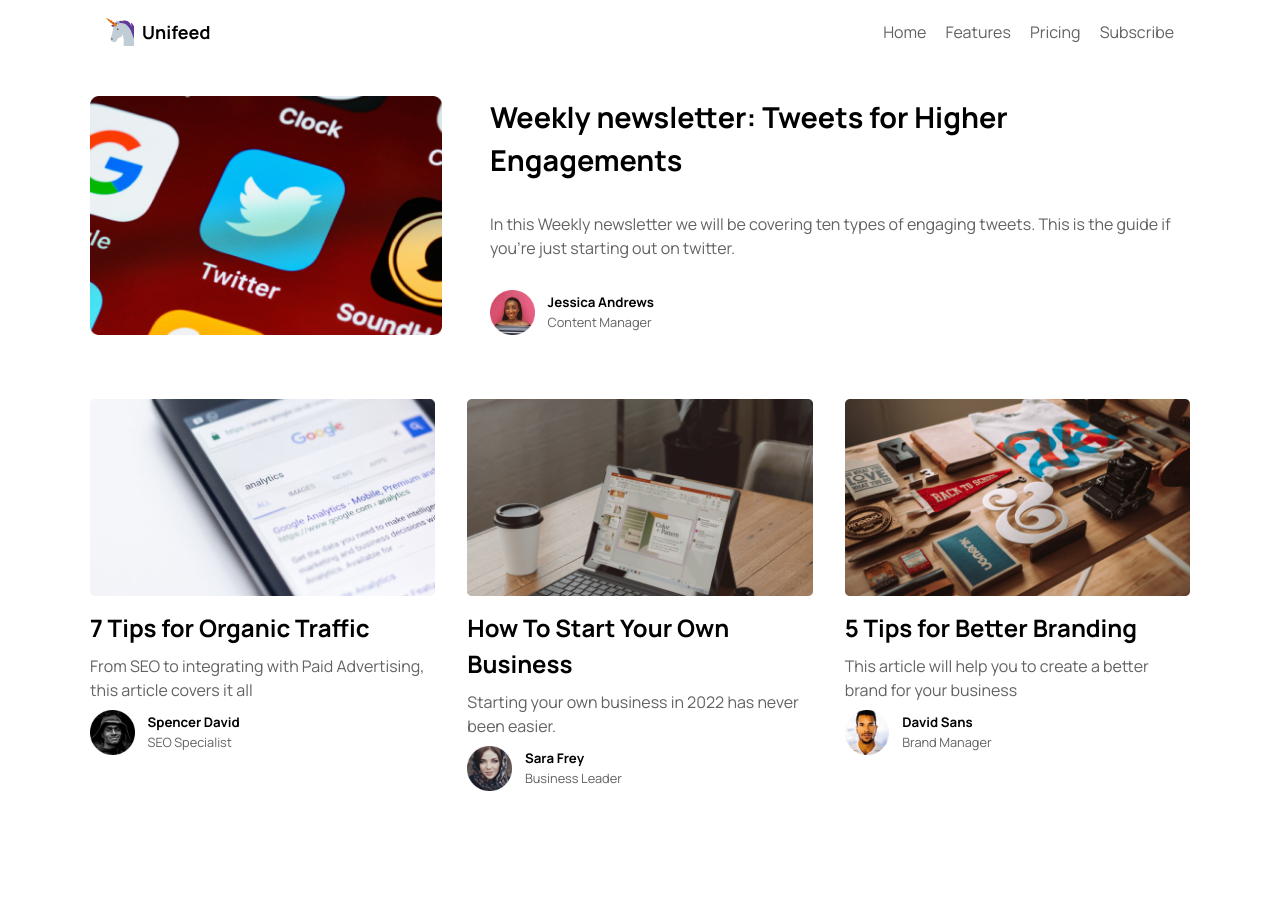
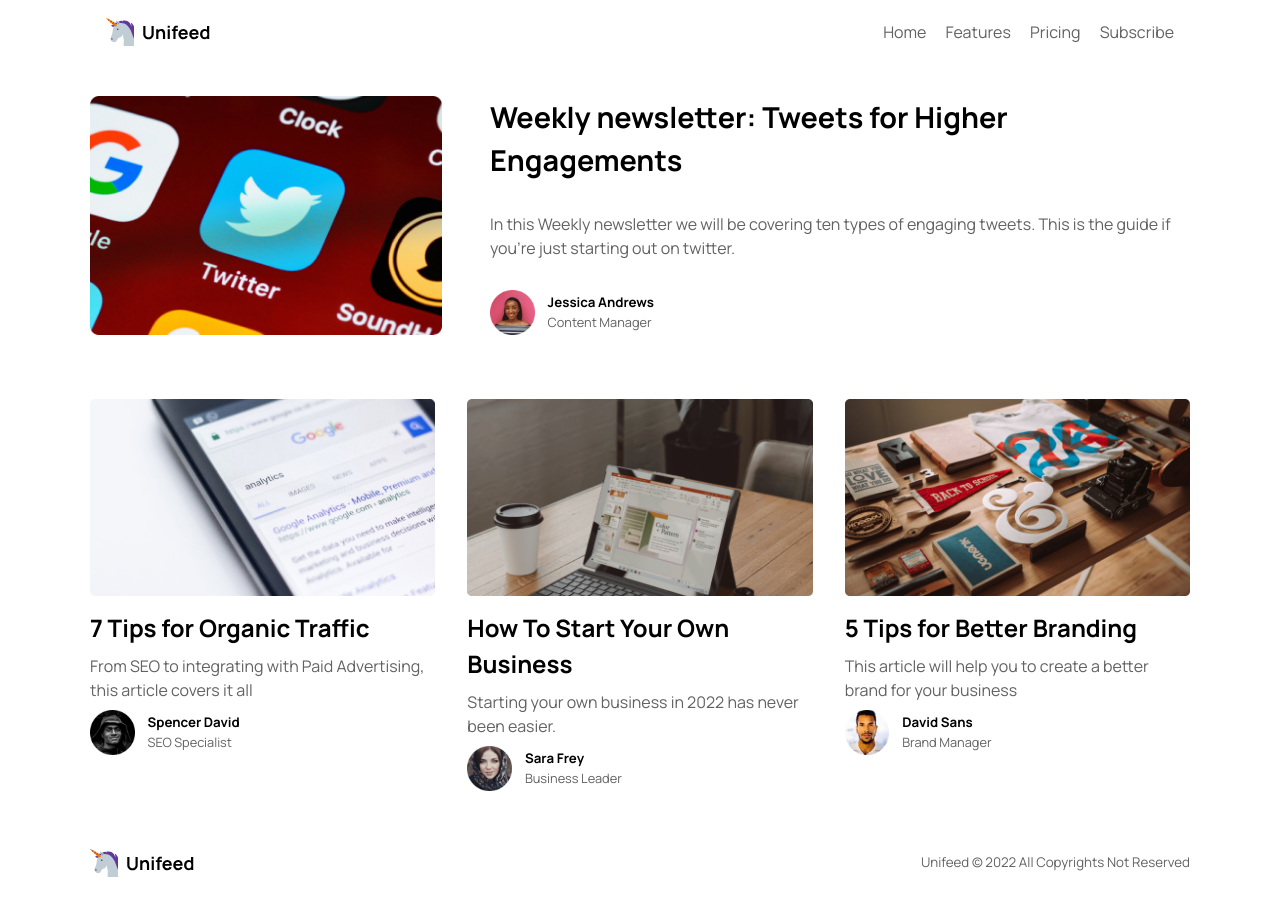
Before and after one commit to jeronasiedu/Unifeed-Blog, a plain HTML site: page index.html in a window 1280 px wide. Before the commit the page ends 823 px from the top, so only its background shows below. Drawn offline with nearby package versions, Linux system fonts and the light colour scheme.

Commit message:
project complete

```diff
--- a/index.html
+++ b/index.html
@@ -98,6 +98,10 @@
         </div>
       </article>
     </main>
+    <footer>
+      <img src="./Assets/Logo.svg" alt="logo" class="logo" />
+      <small>Unifeed &copy; 2022 All Copyrights Not Reserved</small>
+    </footer>
 
     <script src="script.js"></script>
     <!-- ICONS -->
--- a/style.css
+++ b/style.css
@@ -116,6 +116,17 @@ main {
 .news .article-image:hover {
   transform: translateY(-5px);
 }
+footer {
+  display: flex;
+  justify-content: space-between;
+  align-items: center;
+  padding-block: 1.5rem;
+  gap: 1rem;
+  flex-direction: column;
+}
+footer small {
+  color: var(--secondary);
+}
 
 /* MEDIA QUERIES TO SHOW MENUS */
 @media screen and (min-width: 768px) {
@@ -140,4 +151,7 @@ main {
   .headline .article-image {
     width: 22rem;
   }
+  footer {
+    flex-direction: row;
+  }
 }
```
